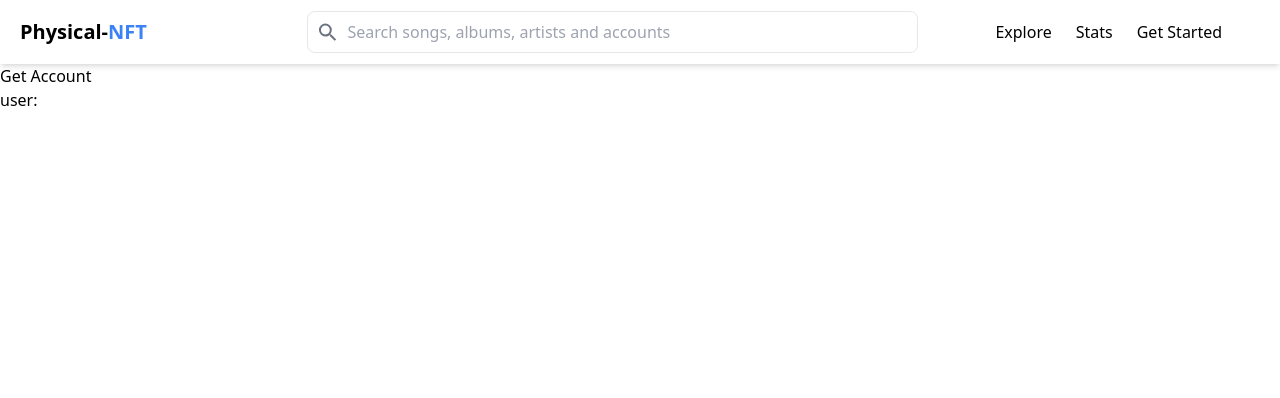
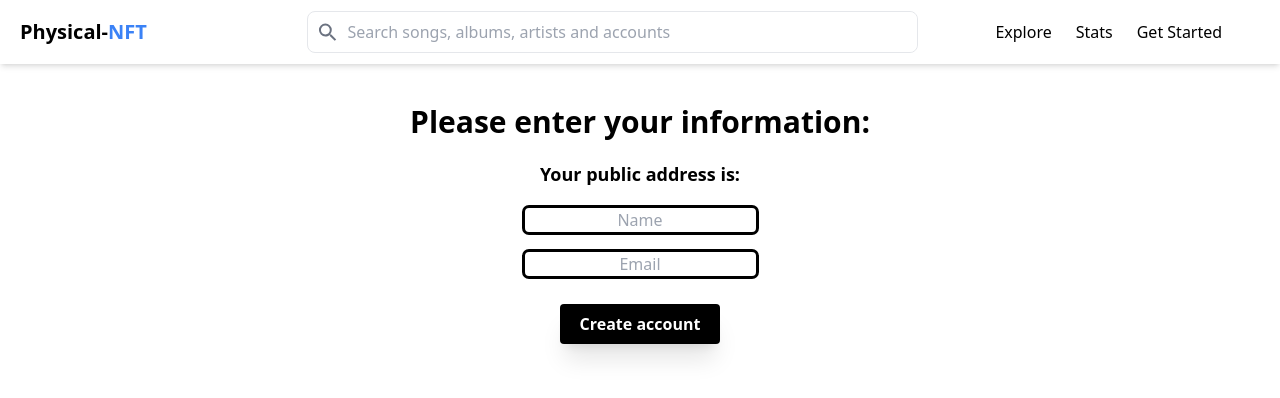
Before and after one commit to 0xDAEF0F/physical-nft, a Next.js app in the folder packages/client/: page /create-account in a window 1280 px wide. Shown: the top 398 px of the page. Built offline with nearby package versions, Linux system fonts and the light colour scheme; no server answers.

Commit message:
Basic create account page

```diff
--- a/packages/client/src/pages/create-account.tsx
+++ b/packages/client/src/pages/create-account.tsx
@@ -98,15 +98,26 @@ export default function CreateAccount() {
   }
 
   return (
-    <div>
-      {/* <button onClick={getUser}>Get Account</button> */}
-      <button onClick={() => signNonce(192387419237)}>Get Account</button>
-      <div>
-        <h1>user:</h1>
-        <p>{'' || userObj?.email}</p>
-        <p>{'' || userObj?.nonce}</p>
-        <p>{'' || userObj?.publicAddress}</p>
-      </div>
+    <div className='mt-10'>
+      <h1 className='text-center font-extrabold text-3xl'>
+        Please enter your information:
+      </h1>
+      <form className='flex-col flex items-center'>
+        <h3 className='mt-5 text-lg font-semibold'>Your public address is:</h3>
+        <input
+          type='text'
+          placeholder='Name'
+          className='outline block rounded text-center m-5'
+        />
+        <input
+          type='text'
+          placeholder='Email'
+          className='outline rounded block text-center mb-3'
+        />
+      </form>
+      <button className='bg-black text-white rounded py-2 px-5 block m-auto mt-4 font-semibold shadow-xl'>
+        Create account
+      </button>
     </div>
   )
 }
```
